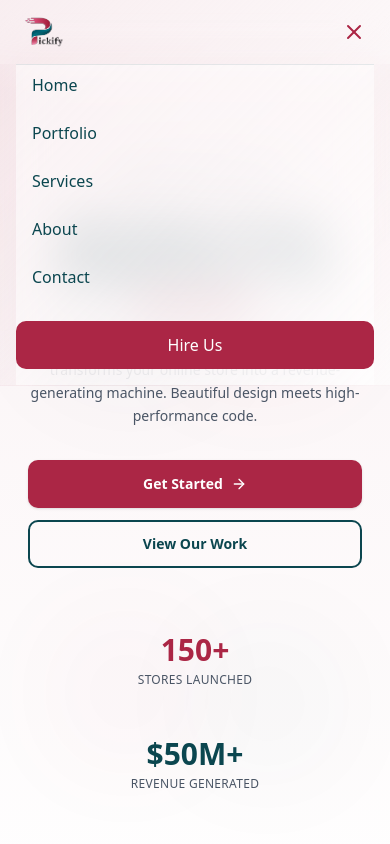
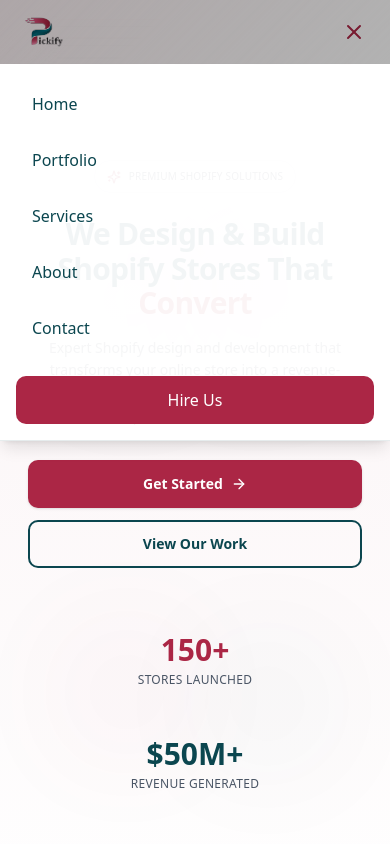
Before and after one commit to Salman-41/pickify, a Next.js app: page / in a window 390 px wide. Both pictures are taken after a click on the button 354 px from the left and 32 px from the top of the page. Shown: the top 844 px of the page. Built offline with nearby package versions, Linux system fonts and the light colour scheme.

Commit message:
feat: enhance Navbar component with click-outside detection and improved mobile menu transitions

```diff
--- a/components/navbar.tsx
+++ b/components/navbar.tsx
@@ -11,9 +11,10 @@ import { motion, AnimatePresence } from "framer-motion";
  * Features:
  * - Transparent gradient background
  * - Responsive design with mobile hamburger menu
- * - Animated menu transitions
+ * - Animated menu transitions with auto-close on navigation
  * - Brand logo with link to home
  * - Call-to-action "Hire Us" button
+ * - Click-outside detection to close menu
  *
  * @component
  * @example
@@ -23,6 +24,8 @@ import { motion, AnimatePresence } from "framer-motion";
  */
 export function Navbar() {
   const [isOpen, setIsOpen] = useState(false);
+
+  const closeMenu = () => setIsOpen(false);
 
   const links = [
     { href: "/", label: "Home" },
@@ -102,17 +105,36 @@ export function Navbar() {
         {/* Mobile Menu */}
         <AnimatePresence>
           {isOpen && (
+            <>
+              {/* Overlay - Click outside to close menu */}
               <motion.div
-              className="md:hidden pb-4 space-y-2 border-t"
+                className="fixed inset-0 md:hidden"
                 style={{
+                  backgroundColor: "rgba(0, 0, 0, 0.3)",
+                  zIndex: 40,
+                }}
+                initial={{ opacity: 0 }}
+                animate={{ opacity: 1 }}
+                exit={{ opacity: 0 }}
+                transition={{ duration: 0.2 }}
+                onClick={closeMenu}
+              />
+
+              {/* Menu Content */}
+              <motion.div
+                className="fixed left-0 right-0 md:hidden w-full bg-white/95 backdrop-blur-xl border-b shadow-lg"
+                style={{
+                  top: "64px",
+                  zIndex: 50,
                   borderColor: "rgba(11, 70, 79, 0.1)",
-                backgroundColor: "rgba(255, 255, 255, 0.5)",
                 }}
                 initial={{ opacity: 0, height: 0 }}
                 animate={{ opacity: 1, height: "auto" }}
                 exit={{ opacity: 0, height: 0 }}
                 transition={{ duration: 0.3 }}
+                onClick={(e) => e.stopPropagation()}
               >
+                <div className="px-4 sm:px-6 pb-4 space-y-2 pt-4">
                   {links.map((link, index) => (
                     <motion.div
                       key={link.href}
@@ -122,17 +144,18 @@ export function Navbar() {
                     >
                       <Link
                         href={link.href}
-                    className="block px-4 py-2 font-medium smooth-transition rounded-lg"
+                        onClick={closeMenu}
+                        className="block px-4 py-3 font-medium smooth-transition rounded-lg"
                         style={{
                           color: "#0b464f",
-                      backgroundColor: "transparent",
                         }}
                         onMouseEnter={(e) =>
                           (e.currentTarget.style.backgroundColor =
-                        "rgba(171, 38, 69, 0.08)")
+                            "rgba(171, 38, 69, 0.1)")
                         }
                         onMouseLeave={(e) =>
-                      (e.currentTarget.style.backgroundColor = "transparent")
+                          (e.currentTarget.style.backgroundColor =
+                            "transparent")
                         }
                       >
                         {link.label}
@@ -146,10 +169,13 @@ export function Navbar() {
                     animate={{ opacity: 1, y: 0 }}
                     transition={{ delay: 0.3 }}
                     whileTap={{ scale: 0.95 }}
+                    onClick={closeMenu}
                   >
                     Hire Us
                   </motion.button>
+                </div>
               </motion.div>
+            </>
           )}
         </AnimatePresence>
       </div>
```
Lines whose indentation alone changed are shown as unchanged.
